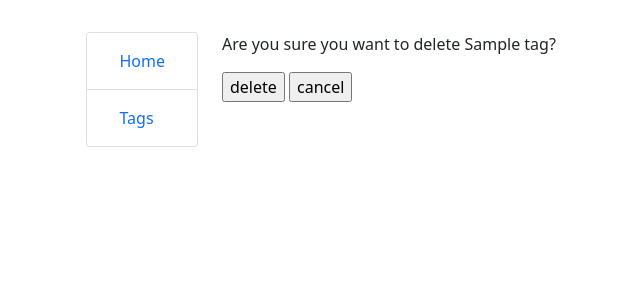
After one commit to T-Vlad-96/TaskTracker, a Django app: page /tags/delete/1/ in a window 1280 px wide. The commit adds this page. Shown: the top 300 px of the page, without its empty margins (6-646 px from the left). Run offline with Django 4.2, Linux system fonts and the light colour scheme; tables that the repository leaves empty hold one stand-in row (values such as "Sample post").

Commit message:
feat: Add TagDeleteView with url and template

```diff
--- /dev/null
+++ b/templates/tracker/tag_delete_confirm.html
@@ -0,0 +1,11 @@
+{% extends "base.html" %}
+
+
+{% block content %}
+  <p>Are you sure you want to delete {{ tag }}?</p>
+  <form action="" method="post">
+    {% csrf_token %}
+    <input type="submit" value="delete">
+    <input type="button" value="cancel" onclick="javascript:history.back()">
+  </form>
+{% endblock %}
--- a/templates/tracker/tags.html
+++ b/templates/tracker/tags.html
@@ -25,7 +25,7 @@
           </a>
         </td>
         <td>
-          <a href="#"
+          <a href="{% url 'tracker:tag_delete' pk=tag.id %}"
              class="btn btn-sm btn-secondary text-decoration-none">
             Delete
           </a>
--- a/tracker/urls.py
+++ b/tracker/urls.py
@@ -3,6 +3,7 @@ from .views import (
     HomeListView,
     TagListView,
     TagUpdateView,
+    TagDeleteView,
 )
 
 urlpatterns = [
@@ -12,6 +13,11 @@ urlpatterns = [
         "tags/update/<int:pk>/",
         TagUpdateView.as_view(),
         name="tag_update"
+    ),
+    path(
+        "tags/delete/<int:pk>/",
+        TagDeleteView.as_view(),
+        name="tag_delete"
     )
 ]
 
--- a/tracker/views.py
+++ b/tracker/views.py
@@ -1,6 +1,6 @@
 from django.shortcuts import render
 from django.urls import reverse_lazy
-from django.views.generic import ListView, UpdateView
+from django.views.generic import ListView, UpdateView, DeleteView
 
 from .models import Task, Tag
 
@@ -15,6 +15,13 @@ class TagUpdateView(UpdateView):
     fields = ("name", )
     success_url = reverse_lazy("tracker:home")
 
+
+class TagDeleteView(DeleteView):
+    model = Tag
+    success_url = reverse_lazy("tracker:tags")
+    template_name = "tracker/tag_delete_confirm.html"
+
+
 class HomeListView(ListView):
     model = Task
     template_name = "tracker/home.html"
```
